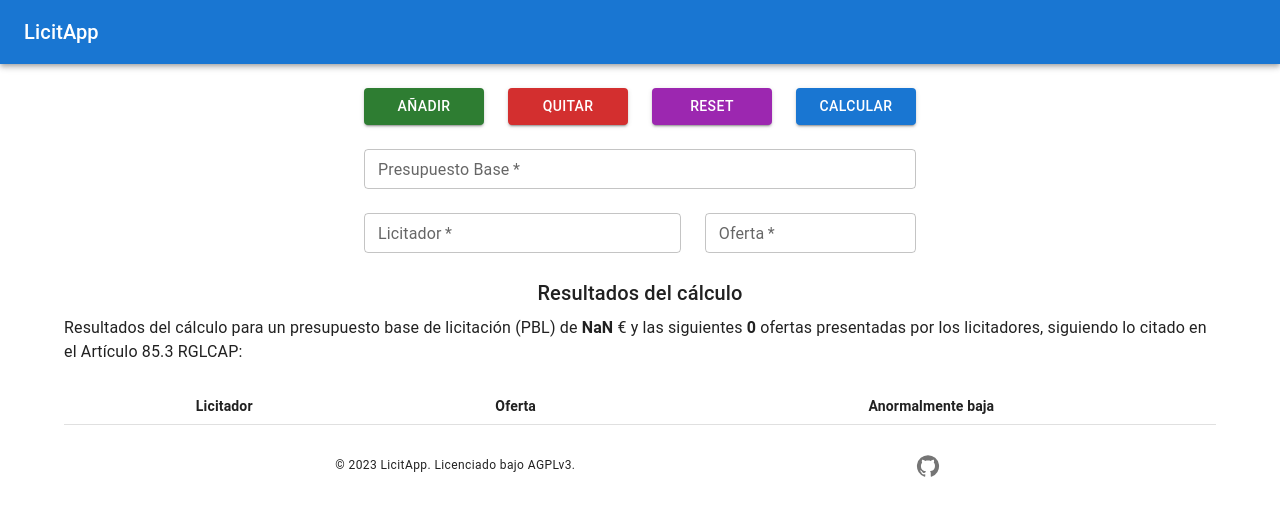
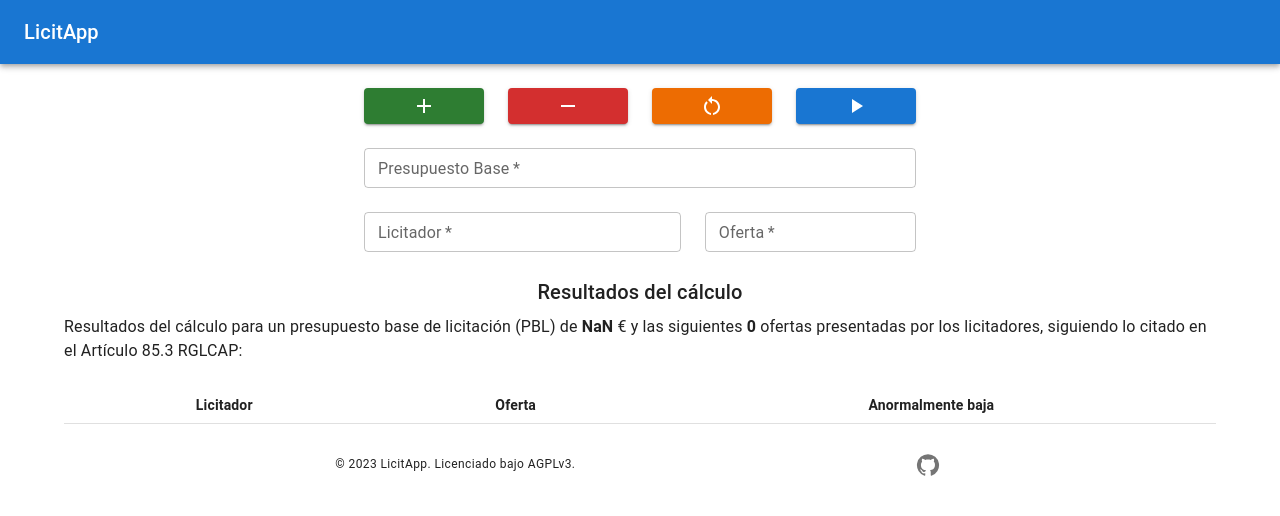
Before and after one commit to srjimmy/licitapp, a React (Vite) app: page / in a window 1280 px wide. Shown: the top 516 px of the page. Built offline with nearby package versions, Linux system fonts and the light colour scheme.

Commit message:
Fix page reload on form submit

```diff
--- a/package.json
+++ b/package.json
@@ -1,7 +1,7 @@
 {
   "name": "licitapp",
   "private": true,
-  "version": "1.1.1",
+  "version": "1.1.2",
   "type": "module",
   "scripts": {
     "dev": "vite",
--- a/src/components/form/Form.tsx
+++ b/src/components/form/Form.tsx
@@ -3,9 +3,27 @@
 import FormButtons from "@components/form/FormButtons";
 import FormFields from "@components/form/FormFields";
 
+import usePblStore from "@stores/pblStore";
+import useLicitadoresStore from "@stores/licitadoresStore";
+import useResultadosStore from "@stores/resultadosStore";
+
+type HFE = React.FormEvent<HTMLFormElement>;
+
 export default function Form() {
+  const pbl = usePblStore((state) => state.pbl);
+  const licitadores = useLicitadoresStore((state) => state.licitadores);
+
+  const setPbl = useResultadosStore((state) => state.setPbl);
+  const calcLicitacion = useResultadosStore((state) => state.calcLicitacion);
+
+  const handleFormSubmit = (event: HFE) => {
+    event.preventDefault();
+    setPbl(pbl);
+    calcLicitacion(pbl, licitadores);
+  };
+
   return (
-    <Box component="form" sx={{ mb: 3 }}>
+    <Box component="form" onSubmit={handleFormSubmit} sx={{ mb: 3 }}>
       <FormButtons />
       <FormFields />
     </Box>
--- a/src/components/form/FormButtons.tsx
+++ b/src/components/form/FormButtons.tsx
@@ -1,29 +1,19 @@
 import { Box, Button } from "@mui/material";
+import { Add, Remove, RestartAlt, PlayArrow } from "@mui/icons-material";
 
 import usePblStore from "@stores/pblStore";
 import useLicitadoresStore from "@stores/licitadoresStore";
-import useResultadosStore from "@stores/resultadosStore";
 
 export default function FormButtons() {
-  const pbl = usePblStore((state) => state.pbl);
-  const resetPbl = usePblStore((state) => state.resetPbl);
-
-  const licitadores = useLicitadoresStore((state) => state.licitadores);
   const addLicitador = useLicitadoresStore((state) => state.addLicitador);
   const rmLicitador = useLicitadoresStore((state) => state.rmLicitador);
+
+  const resetPbl = usePblStore((state) => state.resetPbl);
   const resetLicitador = useLicitadoresStore((state) => state.resetLicitador);
 
-  const setPbl = useResultadosStore((state) => state.setPbl);
-  const calcLicitacion = useResultadosStore((state) => state.calcLicitacion);
-
-  const resetForm = () => {
+  const handleFormReset = () => {
     resetPbl();
     resetLicitador();
-  };
-
-  const resultados = () => {
-    setPbl(pbl);
-    calcLicitacion(pbl, licitadores);
   };
 
   return (
@@ -34,7 +24,7 @@
         sx={{ width: "100%" }}
         onClick={addLicitador}
       >
-        Añadir
+        <Add />
       </Button>
 
       <Button
@@ -43,25 +33,25 @@
         sx={{ width: "100%" }}
         onClick={rmLicitador}
       >
-        Quitar
+        <Remove />
       </Button>
 
       <Button
-        color="secondary"
+        color="warning"
         variant="contained"
         sx={{ width: "100%" }}
-        onClick={resetForm}
+        onClick={handleFormReset}
       >
-        Reset
+        <RestartAlt />
       </Button>
 
       <Button
+        type="submit"
         color="primary"
         variant="contained"
         sx={{ width: "100%" }}
-        onClick={resultados}
       >
-        Calcular
+        <PlayArrow />
       </Button>
     </Box>
   );
```
